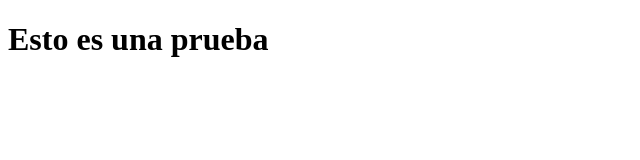
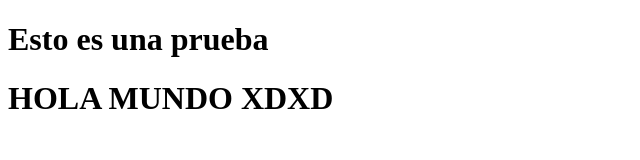
Before and after one commit to marvin712/repositorio1, a plain HTML site: page index.html in a window 1280 px wide. Shown: the whole page, without its empty margins (0-640 px from the left). Drawn offline with Linux system fonts and the light colour scheme.

Commit message:
Primer commit

```diff
--- a/index.html
+++ b/index.html
@@ -8,5 +8,8 @@
 </head>
 <body>
     <h1>Esto es una prueba</h1>
+
+
+    <h1>HOLA MUNDO XDXD</h1>
 </body>
 </html>
```
